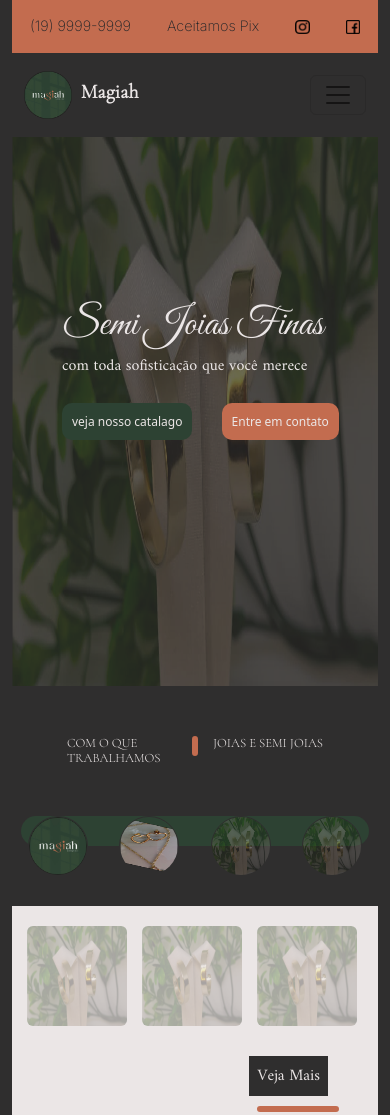
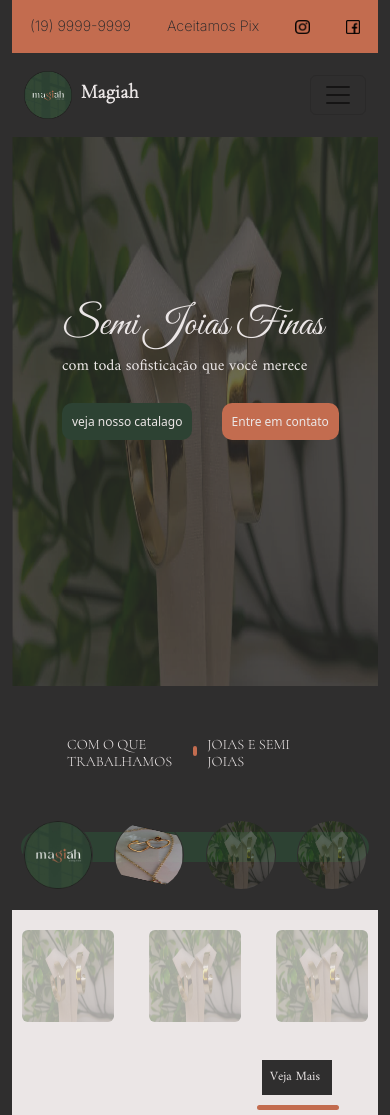
Before and after one commit to RaulFerreiraSilva/Magiah, a plain HTML site: page index.html in a window 390 px wide. Shown: the top 1115 px of the page. Drawn offline with nearby package versions, Linux system fonts and the light colour scheme.

Commit message:
Continuação Responsividade

```diff
--- a/css/estrutura.css
+++ b/css/estrutura.css
@@ -35,11 +35,13 @@ body{
     font-family: 'Inter', sans-serif;
 }
 
-@media (max-width: 600px) {
+@media (max-width:768px){
     .sumir {
         display: none;
     }
+}
 
+@media (max-width: 600px) {
     .logos-top {
         height: 1em;
         width: 1em;
@@ -240,11 +242,6 @@ nav{
 
 @media(max-width: 380px){
     .legenda a{
-        background-color: var(--verde);
-        border-radius: 10px;
-        padding: 10px;
-        text-decoration: none;
-        color: var(--branco);
         margin: 0 15px 0 0;
         font-size: .70rem;
     }
@@ -331,19 +328,38 @@ nav{
 }
 
 @media(max-width:991px) {
-
     .text-titulo-main{
         width: 200px;
         display: flex;
         justify-content: center;
         color: var(--branco);
         font-family: 'Cormorant', sans-serif;
-        font-size: .8rem;
+        font-size: 1rem;
         margin: 0 5px 0 5px;
     }
 
     .text-titulo-main.text-joias{
         margin: 0 0 0 10px;
+    }
+
+    .img-prod-1, .img-prod-2, .img-prod-3, .img-prod-4{
+        position: relative;
+        height: 120px;
+        width: 120px;
+        border-radius: 200px;
+        border: 1px solid var(--preto);
+        margin: 0;
+        padding: 0;
+        left: 0;
+    }
+
+    .faixa{
+        margin: 20px 0 0 0;
+        height: 40px;
+        width: 95%;
+        background: var(--verde);
+        border: 10px solid var(--verdw);
+        border-radius: 20px;
     }
 
     .traco{
@@ -360,12 +376,44 @@ nav{
         justify-content: space-around;
         height: 50px;
         width: 100%;
+        margin: 0 0 100px 0;
+    }
+
+
+}
+
+@media (max-width:760px){
+    .img-prod-1, .img-prod-2, .img-prod-3, .img-prod-4{
+        position: relative;
+        height: 90px;
+        width: 90px;
+        border-radius: 200px;
+        border: 1px solid var(--preto);
+        margin: 0;
+        padding: 0;
+        left: 0;
+    }
+    .img-produtos{
+        margin: 0 0 70px 0;
+    }
+}
+
+@media(max-width:500px){
+    .text-titulo-main{
+        font-size: .9rem;
+    }
+
+    .traco{
+        margin: 10px 0 0 0;
+        height: 10px;
+        border: 2px solid var(--laranja);
+        border-radius: 10px;
     }
 
     .img-prod-1, .img-prod-2, .img-prod-3, .img-prod-4{
         position: relative;
-        height: 60px;
-        width: 60px;
+        height: 70px;
+        width: 70px;
         border-radius: 200px;
         border: 1px solid var(--preto);
         margin: 0;
@@ -373,15 +421,18 @@ nav{
         left: 0;
     }
 
+    .img-produtos{
+        margin: 0;
+    }
+
     .faixa{
-        margin: 0;
+        margin: 12px 0 0 0;
         height: 30px;
         width: 95%;
         background: var(--verde);
         border: 10px solid var(--verdw);
         border-radius: 20px;
     }
-
 }
 
 /* Terminando imagem*/
@@ -540,3 +591,155 @@ nav{
         height: 10px;
     }
 }
+
+@media (max-width:760px){
+    .cards{
+        background: var(--branco);
+        height: 225px;
+    }
+
+    .cards-vendidos{
+        margin-top: 40px;
+        display: flex;
+        align-items: flex-start;
+        height: 150px;
+        width: 100%;
+        background: var(--branco);
+    }
+
+    .cards-vendidos .cards{
+        margin: 20px 0 0 15px;
+        height: 100px;
+        width: 100px;
+    }
+
+    .cards-vendidos .cards:first-child{
+        margin: 20px 0 0 15px;
+    }
+
+    .text-cards{
+        display: flex;
+        flex-direction: row;
+        justify-content: end;
+        text-decoration: none;
+    }
+
+    .text-cards-conteudo{
+        text-decoration: none;
+        border: var(--branco);
+        background: var(--preto);
+        margin: 0 50px;
+        padding: 8px;
+        color: var(--branco);
+        font-family: 'amiri', sans-serif;
+    }
+
+    .text-cards-conteudo:hover{
+        color: var(--laranja);
+    }
+
+    .cards .traco{
+        margin: 10px 0 0 245px;
+        width: 82px;
+        height: 5px;
+    }
+
+    .img-carrossel{
+        height: 500px;
+        width: 500px;
+    }
+
+    .destaque{
+        margin: 20px;
+        display: flex;
+        justify-content: center;
+        color: var(--branco);
+        font-family: 'Cormorant Garamond', sans-serif;
+    }
+
+    .carrossel .traco:first-child{
+        margin: 10px 10px 0 0;
+        width: 80px;
+        height: 10px;
+    }
+
+    .carrossel .traco:last-child{
+        margin: 30px 0 0 10px;
+        width: 80px;
+        background-color: var(--verde);
+        height: 10px;
+}
+
+@media(max-width:400px){
+    .cards-vendidos{
+        margin-top: 40px;
+        display: flex;
+        justify-content: space-around;
+        height: 150px;
+        width: 100%;
+        background: var(--branco);
+    }
+
+    .cards-vendidos .cards{
+        margin: 20px 0 0 15px;
+        height: 92px;
+        width: 92px;
+    }
+
+    .cards-vendidos .cards:first-child{
+        margin: 20px 0 0 0;
+    }
+
+    .text-cards{
+        display: flex;
+        flex-direction: column;
+        flex-wrap: wrap;
+        justify-content: end;
+        text-decoration: none;
+    }
+
+    .text-cards-conteudo{
+        border: var(--branco);
+        background: var(--preto);
+        width: 70px;
+        margin: 0 0 0 250px;
+        padding: 8px;
+        color: var(--branco);
+        font-size: .8rem;
+        font-family: 'amiri', sans-serif;
+    }
+
+    .text-cards-conteudo:hover{
+        color: var(--laranja);
+    }
+
+    .cards .traco{
+        width: 82px;
+        height: 5px;
+    }
+
+    .img-carrossel{
+        height: 500px;
+        width: 500px;
+    }
+
+    .destaque{
+        margin: 20px;
+        display: flex;
+        justify-content: center;
+        color: var(--branco);
+        font-family: 'Cormorant Garamond', sans-serif;
+    }
+
+    .carrossel .traco:first-child{
+        margin: 10px 10px 0 0;
+        width: 80px;
+        height: 10px;
+    }
+
+    .carrossel .traco:last-child{
+        margin: 30px 0 0 10px;
+        width: 80px;
+        background-color: var(--verde);
+        height: 10px;
+}
--- a/index.html
+++ b/index.html
@@ -87,8 +87,8 @@
             </div>
             <div class="text-cards">
                 <a href="#" class="text-cards-conteudo">Veja Mais</a>
+                <div class="traco"></div>
             </div>
-            <div class="traco"></div>
         </section>
         <section class="carrossel">
             <div class="destaque">
```
